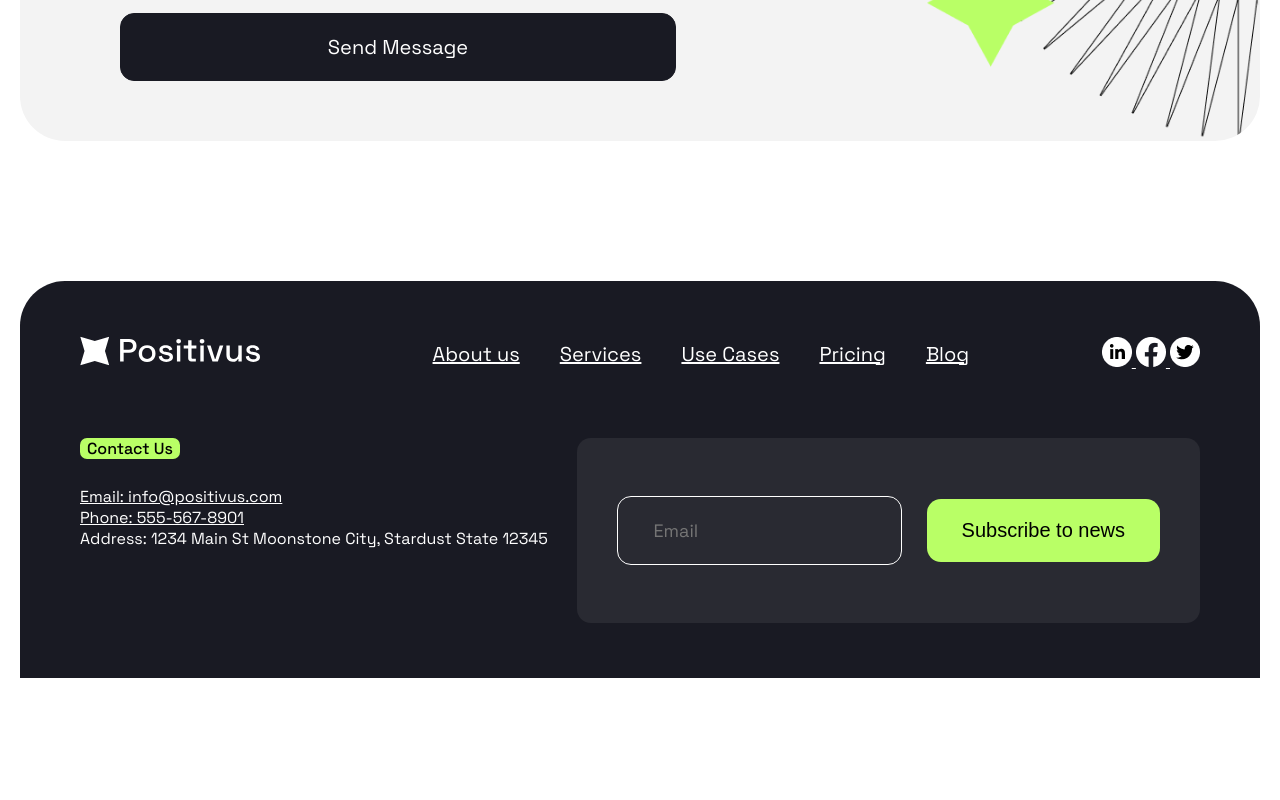
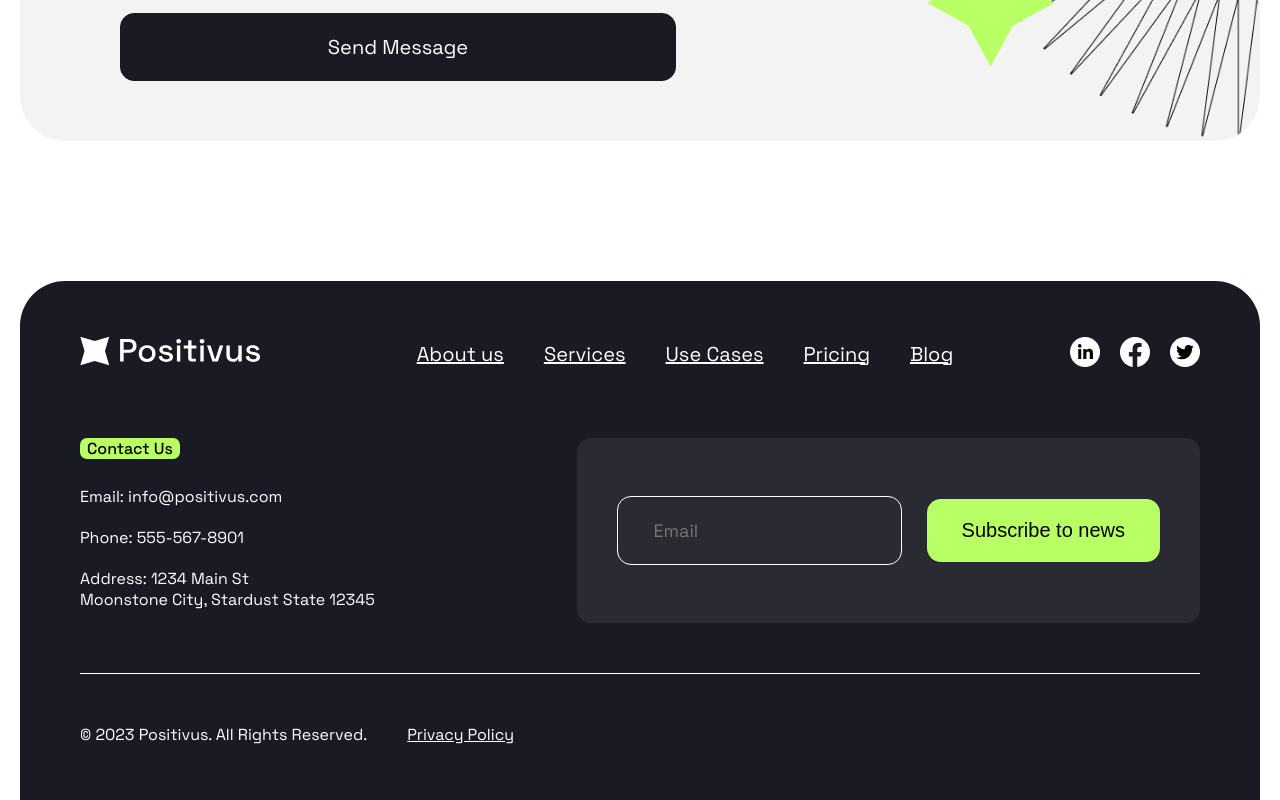
Before and after one commit to kate-postnikova/positivus, a website: page index.html in a window 1280 px wide. Shown: the part 6620-7420 px from the top of the page. Before the commit the page ends 7298 px from the top, so only its background shows below. Drawn offline with nearby package versions, Linux system fonts and the light colour scheme; files whose address does not match are found by name.

Commit message:
footer is created

```diff
--- a/index.html
+++ b/index.html
@@ -478,15 +478,19 @@
         <div class="contact-block">
           <div class="contact-block__info">
             <h4 class="title_footer title-highlighting title-highlighting_type_green">Contact Us</h4>
-            <a href="email:info@positivus.com">Email: info@positivus.com</a>
-            <a href="tel:555-567-8901">Phone: 555-567-8901</a>
-            <p>Address: 1234 Main St Moonstone City, Stardust State 12345</p>
+            <a class="contact-block__link" href="email:info@positivus.com">Email: info@positivus.com</a>
+            <a class="contact-block__link" href="tel:555-567-8901">Phone: 555-567-8901</a>
+            <p><span class="address-new-line">Address: 1234 Main St</span> Moonstone City, Stardust State 12345</p>
           </div>
           <form class="contact-block__form">
             <input class="contact-block__input" type="email" placeholder="Email">
             <button class="contact-block__button">Subscribe to news</button>
           </form>
         </div>
+        <div class="copyright-block">
+          <p>© 2023 Positivus. All Rights Reserved.</p>
+          <a href="#">Privacy Policy</a>
+        </div>
       </section>
     </main>
     <script src="./scripts/script.js"></script>
--- a/styles/style.css
+++ b/styles/style.css
@@ -516,7 +516,6 @@
   color: #fff;
 }
 
-
 .top-section {
   display: flex;
   align-items: center;
@@ -528,10 +527,21 @@
   text-decoration: underline;
 }
 
+.social-block {
+  display: flex;
+  gap: 20px;
+}
+
+.social-block__link {
+  text-decoration: none;
+}
+
 .contact-block {
   display: flex;
   justify-content: space-between;
   margin-top: 66px;
+  padding-bottom: 50px;
+  border-bottom: 1px solid #fff;
 }
 
 .contact-block__info {
@@ -539,10 +549,20 @@
   flex-direction: column;
   align-items: flex-start;
   /* width: 332px; */
+  gap: 20px;
+}
+
+.contact-block__link {
+  text-decoration: none;
+}
+
+.address-new-line::after {
+  content: '\a';
+  white-space: pre;
 }
 
 .title_footer {
-  margin-bottom: 27px;
+  margin-bottom: 7px;
 }
 
 .contact-block__form {
@@ -568,4 +588,11 @@
   padding: 20px 35px;
   border: none;
   font-size: 20px;
+  cursor: pointer;
 }
+
+.copyright-block {
+  display: flex;
+  gap: 40px;
+  padding-top: 50px;
+}
```
